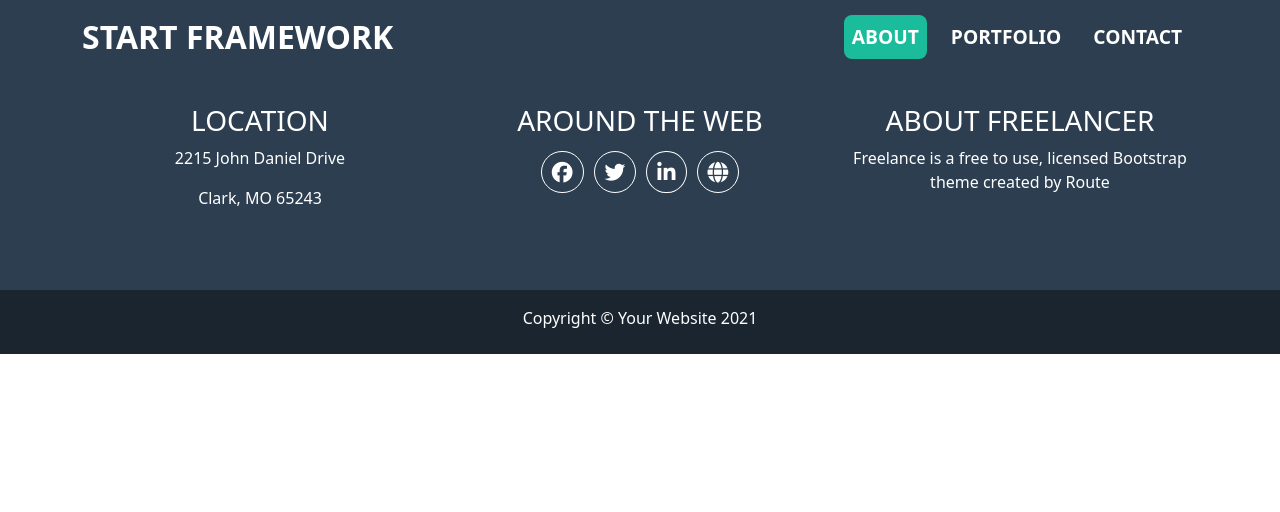
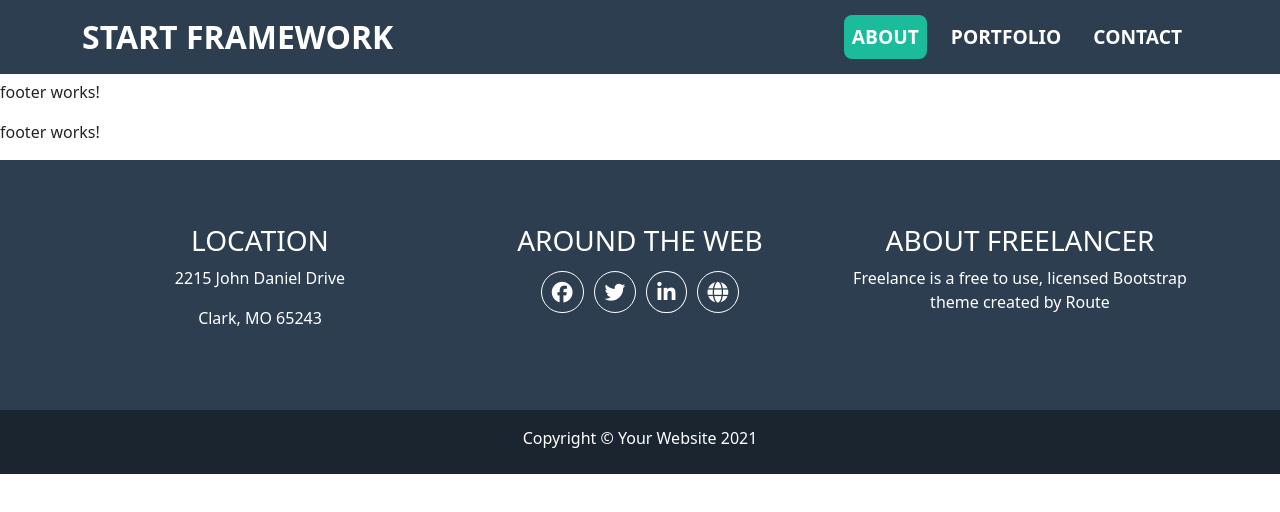
Before and after one commit to maiallam57/startFramework, an Angular app: page / in a window 1280 px wide. Shown: the top 512 px of the page. Built offline with nearby package versions, Linux system fonts and the light colour scheme.

Commit message:
fixedNav

```diff
--- a/src/app/app.component.css
+++ b/src/app/app.component.css
@@ -0,0 +1,3 @@
+.pt-6 {
+    padding-top: 5rem;
+}
--- a/src/app/app.component.html
+++ b/src/app/app.component.html
@@ -1,5 +1,5 @@
 <app-navbar></app-navbar>
-<div class="container">
+<div class="container pt-6">
   <router-outlet></router-outlet>
 </div>
 <app-footer></app-footer>
--- a/src/app/components/footer/footer.component.html
+++ b/src/app/components/footer/footer.component.html
@@ -1,5 +1,6 @@
-<p>footer works!</p>
 <footer>
+    <p>footer works!</p>
+    <p>footer works!</p>
     <div class="bg-secondary text-white p-5 text-center">
         <div class="container">
             <div class="row">
@@ -12,10 +13,10 @@
                 <div class="col p-3">
                     <h3>AROUND THE WEB</h3>
                     <div class="icons">
-                        <i class="fa-brands fa-facebook mx-1 icon"></i>
-                        <i class="fa-brands fa-twitter mx-1 icon"></i>
-                        <i class="fa-brands fa-linkedin-in mx-1 icon"></i>
-                        <i class="fa-solid fa-globe mx-1 icon"></i>
+                        <i class="fa-brands fa-facebook"></i>
+                        <i class="fa-brands fa-twitter"></i>
+                        <i class="fa-brands fa-linkedin-in"></i>
+                        <i class="fa-solid fa-globe"></i>
                     </div>
                 </div>
 
```
